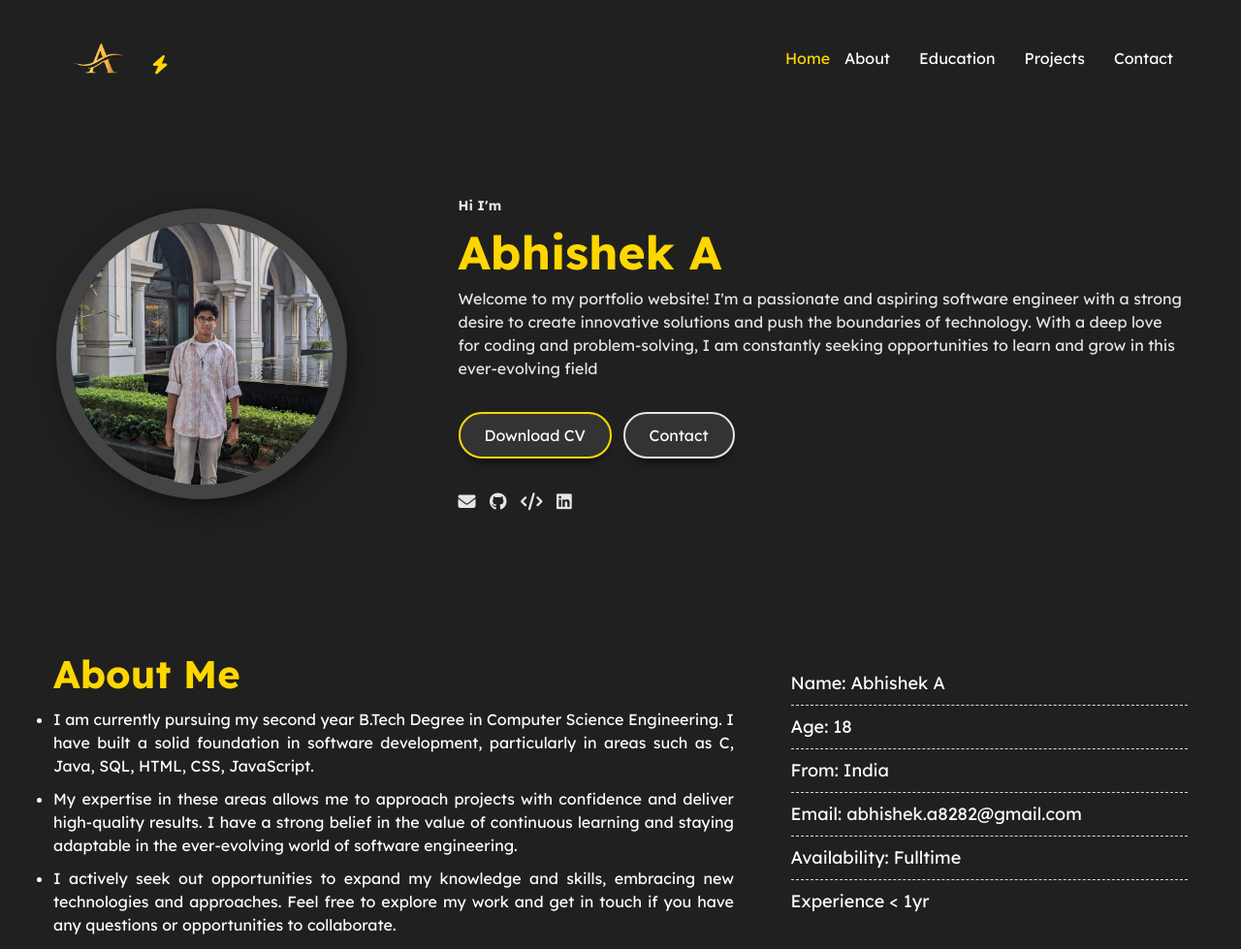
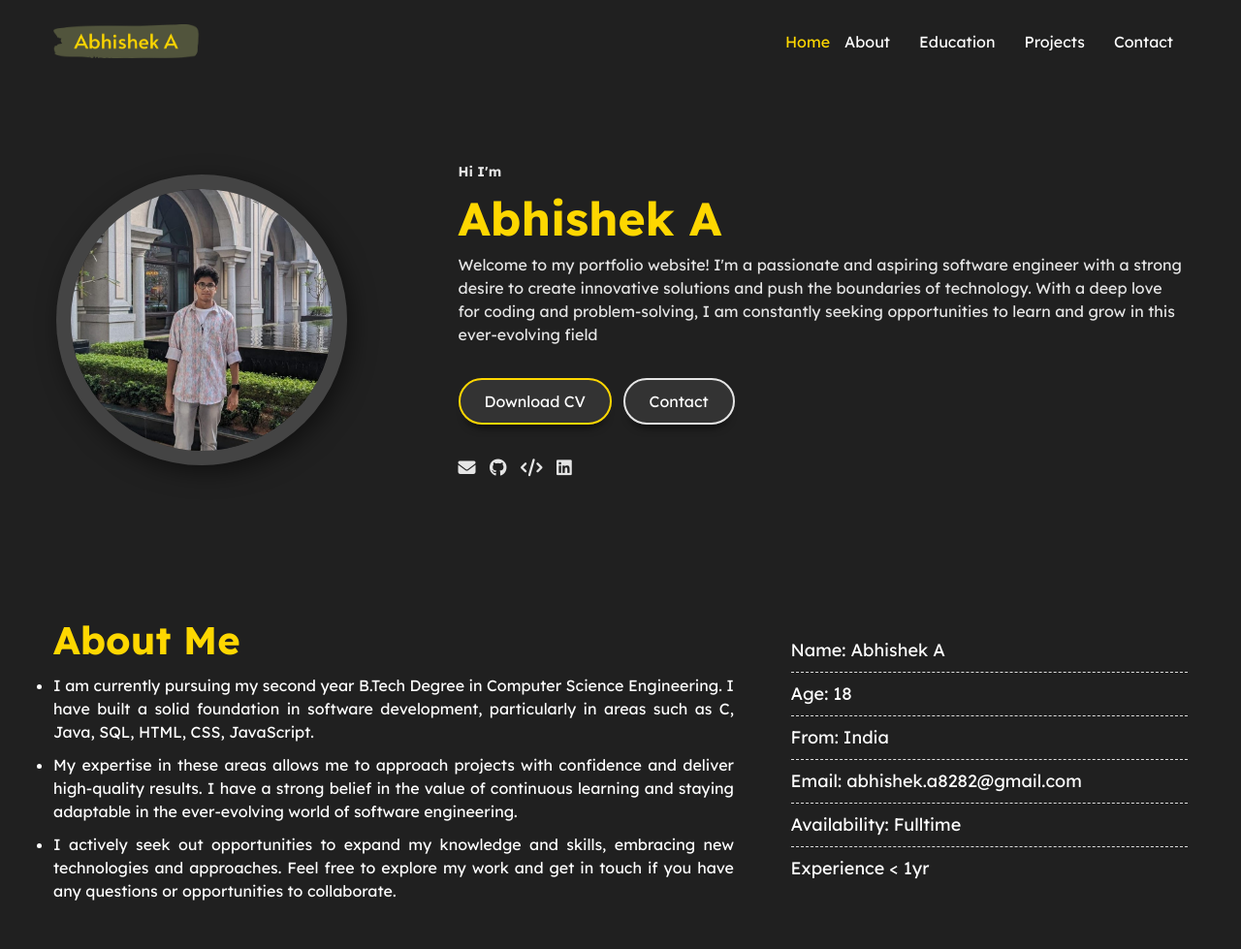
Before and after one commit to Abhishek-A2077/Portfolio-Website, a plain HTML site: page index.html in a window 1280 px wide. Shown: the top 979 px of the page at 97% size. Drawn offline with nearby package versions, Linux system fonts and the light colour scheme.

Commit message:
changed logo

```diff
--- a/index.html
+++ b/index.html
@@ -20,8 +20,8 @@
             <div class="header">
 
                 <a href="" class="logo">
-                    <img src="files/a logo.png" alt="" class="signature">
-                    <i class="fa fa-bolt"></i>
+                    <img src="files/abhishek logo.png" alt="" class="signature">
+
                 </a>
 
                 <ul class="navbar">
--- a/styles.css
+++ b/styles.css
@@ -74,7 +74,7 @@ body{
 }
 
 .signature {
-  width: 100px;
+  width: 150px;
   height:auto;
   margin-right: 10px;
 }
```
Also changed, not shown: files/abhishek logo.png (added).
